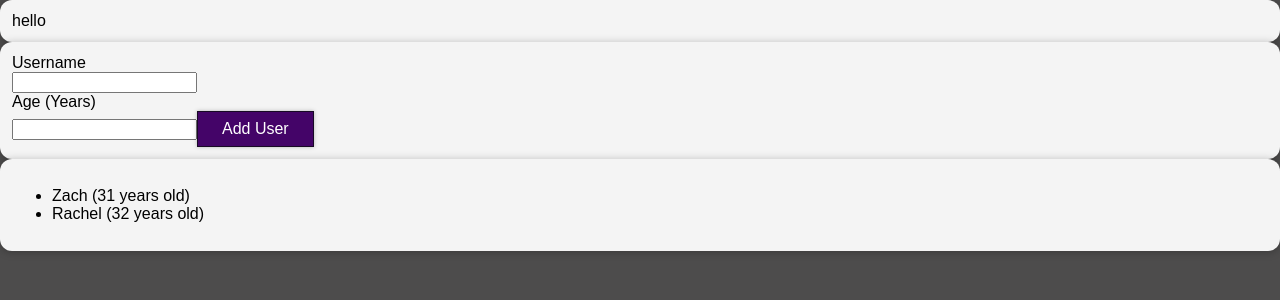
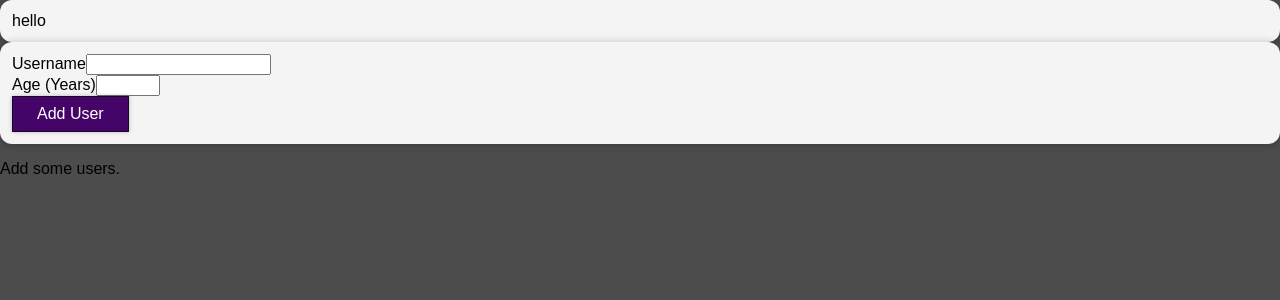
Before and after one commit to zdelcoco/add-user-practice, a React (Create React App) app: page / in a window 1280 px wide. Shown: the top 300 px of the page. Built offline with nearby package versions, Linux system fonts and the light colour scheme.

Commit message:
saving values now, still need to add to array

```diff
--- a/src/App.js
+++ b/src/App.js
@@ -1,20 +1,38 @@
-import React from 'react';
+import React, {useState} from 'react';
 import Card from './components/UI/Card';
 import Form from './components/Form/Form';
 import UserList from './components/Users/UserList';
 
 function App() {
 
+  const [userList, setUserList] = useState('');
+
   const userSample = [
     {username: "Zach", age: 31, id: 1},
     {username: "Rachel", age: 32, id: 2}
   ];
 
+
+  const updateUserList = (userObject) => {
+    const newKey = Math.max(...userSample.map(o => o.id)) + 1;
+    console.log(userObject.username + ' ' + newKey)
+  };
+
+  let userContent = (
+    <p>Add some users.</p>
+  );
+
+  if (userList.length > 0) {
+    userContent = (
+      <UserList users={userSample}/>
+    );
+  };
+
   return (
     <div>
       <Card>hello</Card>
-      <Form></Form>
-      <UserList users={userSample}/>
+      <Form onSaveUserData={updateUserList}></Form>
+      {userContent}
     </div>
   );
 }
--- a/src/components/Form/Form.js
+++ b/src/components/Form/Form.js
@@ -1,15 +1,55 @@
-import styles from './Form.module.css';
+import {useState} from 'react';
+
 import Card from '../UI/Card';
 import Button from '../UI/Button';
+import styles from './Form.module.css';
 
 const Form = props => {
+
+  const [enteredUsername, setEnteredUsername] = useState('');
+  const [enteredAge, setEnteredAge] = useState('');
+
+  const submitHandler = (event) => {
+    event.preventDefault();
+    props.onSaveUserData({username: enteredUsername, age: enteredAge});
+
+    //reset form
+    setEnteredUsername('');
+    setEnteredAge('');
+  }
+
+  const usernameChangeHandler = (event) => {
+    setEnteredUsername(event.target.value);
+  };
+
+  const ageChangeHandler = (event) => {
+    setEnteredAge(event.target.value);
+  };
+
   return (
     <Card>
-      <div>Username</div>
-      <input></input>
-      <div>Age (Years)</div>
-      <input></input>
-      <Button>Add User</Button>
+      <form onSubmit={submitHandler}>
+        <div>
+          <label>Username</label>
+          <input
+            type='text'
+            value={enteredUsername}
+            onChange={usernameChangeHandler}
+          />
+        </div>
+        <div>
+          <label>Age (Years)</label>
+          <input
+            type='number'
+            min='1'
+            max='120'
+            step='1'
+            value={enteredAge}
+            onChange={ageChangeHandler}
+          />
+        </div>
+        <Button>Add User</Button>
+      </form>
     </Card>
   );
 };
--- a/src/components/Users/UserList.js
+++ b/src/components/Users/UserList.js
@@ -8,7 +8,7 @@ const UserList = props => {
 
   return (
     <Card>
-      <ul>
+      <ul className={styles.userlist}>
         {props.users.map(user => (
           <User
             key={user.id}
--- a/src/components/Users/UserList.module.css
+++ b/src/components/Users/UserList.module.css
@@ -0,0 +1,3 @@
+.userlist {
+  border: 1px black;
+}
```
